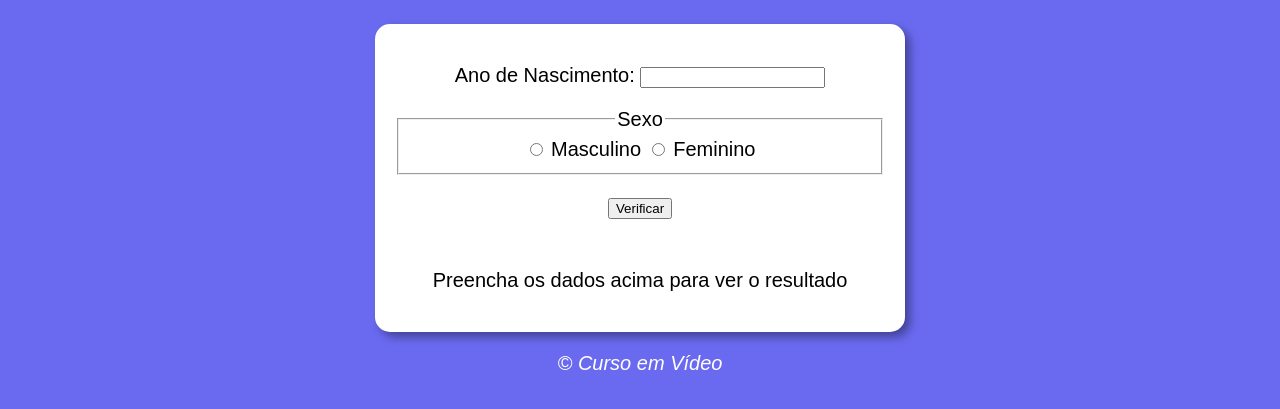
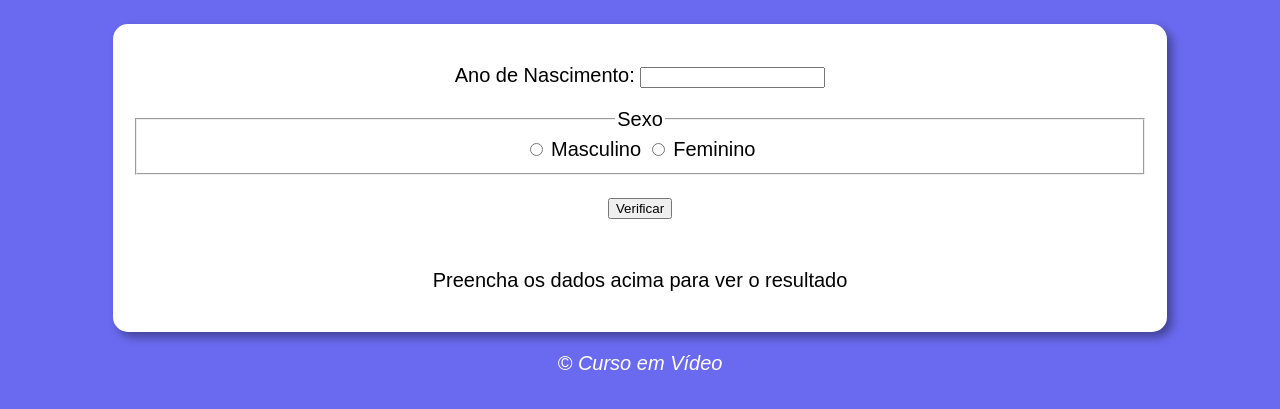
Before and after one commit to victorhg06/JavaScript, a plain HTML site: page Exercícios (Aula12)/Ex015/modelo/idade.html in a window 1280 px wide. Shown: the part 75-484 px from the top of the page. Drawn offline with Linux system fonts and the light colour scheme.

Commit message:
alterando width

```diff
--- a/Exercícios (Aula12)/Ex015/modelo/style.css
+++ b/Exercícios (Aula12)/Ex015/modelo/style.css
@@ -12,11 +12,9 @@ section{
     background:white;
     border-radius: 15px;
     padding: 15px;
-    width: 500px;
+    width: 80vw;
     margin: auto;
     box-shadow: 5px 5px 10px rgba(0, 0, 0, 0.381);
-    display: flex;  /*Ativando Flexbox no meu projeto*/
-    flex-direction: column; /* ficou melhor assim do que com o "row"*/
 }
 
 div{
```
